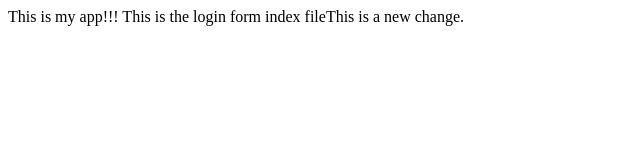
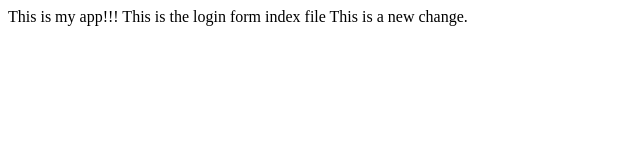
Before and after one commit to Veer-N/myappsample, a plain HTML site: page index.html in a window 1280 px wide. Shown: the full height of the page, 0-640 px from the left. Drawn offline with Linux system fonts and the light colour scheme.

Commit message:
changed index.html

```diff
--- a/index.html
+++ b/index.html
@@ -5,6 +5,7 @@
 </head>
 <body>
 This is my app!!!
-This is the login form index fileThis is a new change.
+This is the login form index file
+This is a new change.
 </body>
 </html>
```
